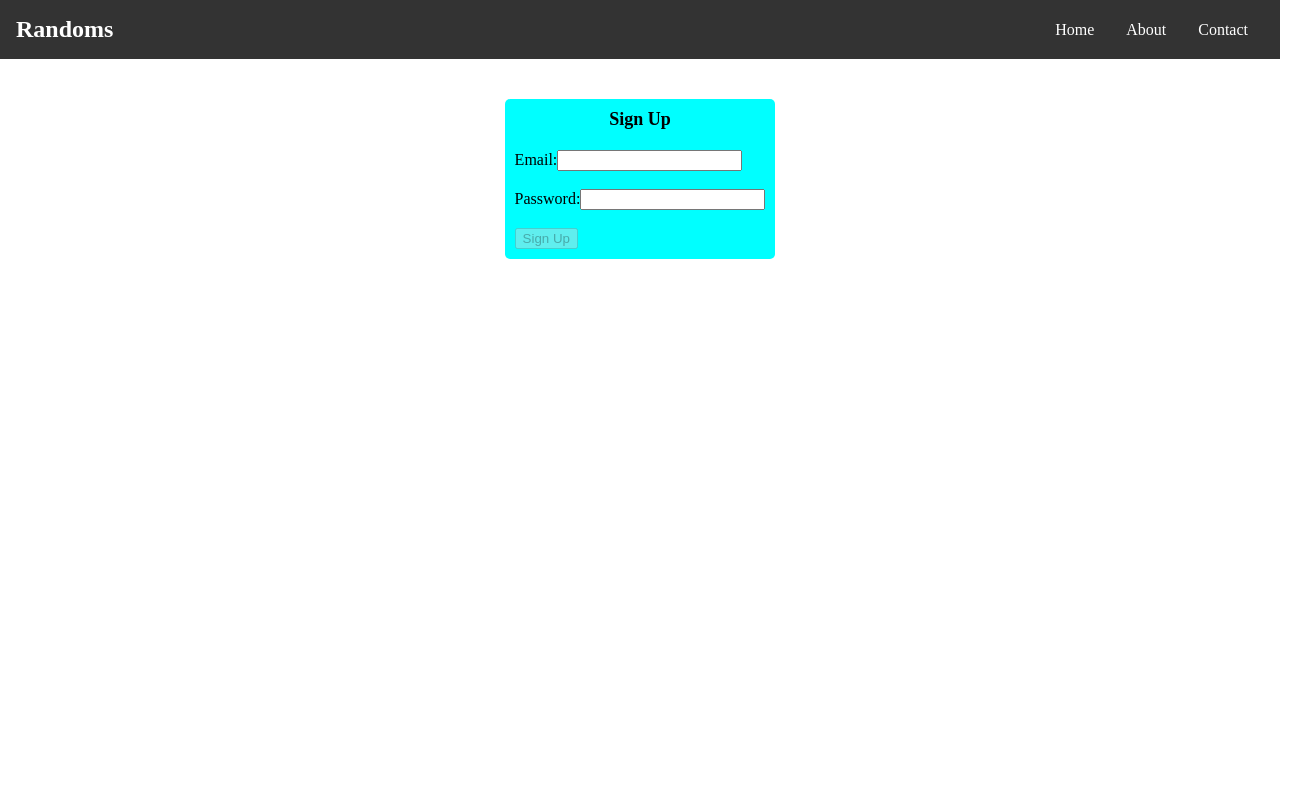
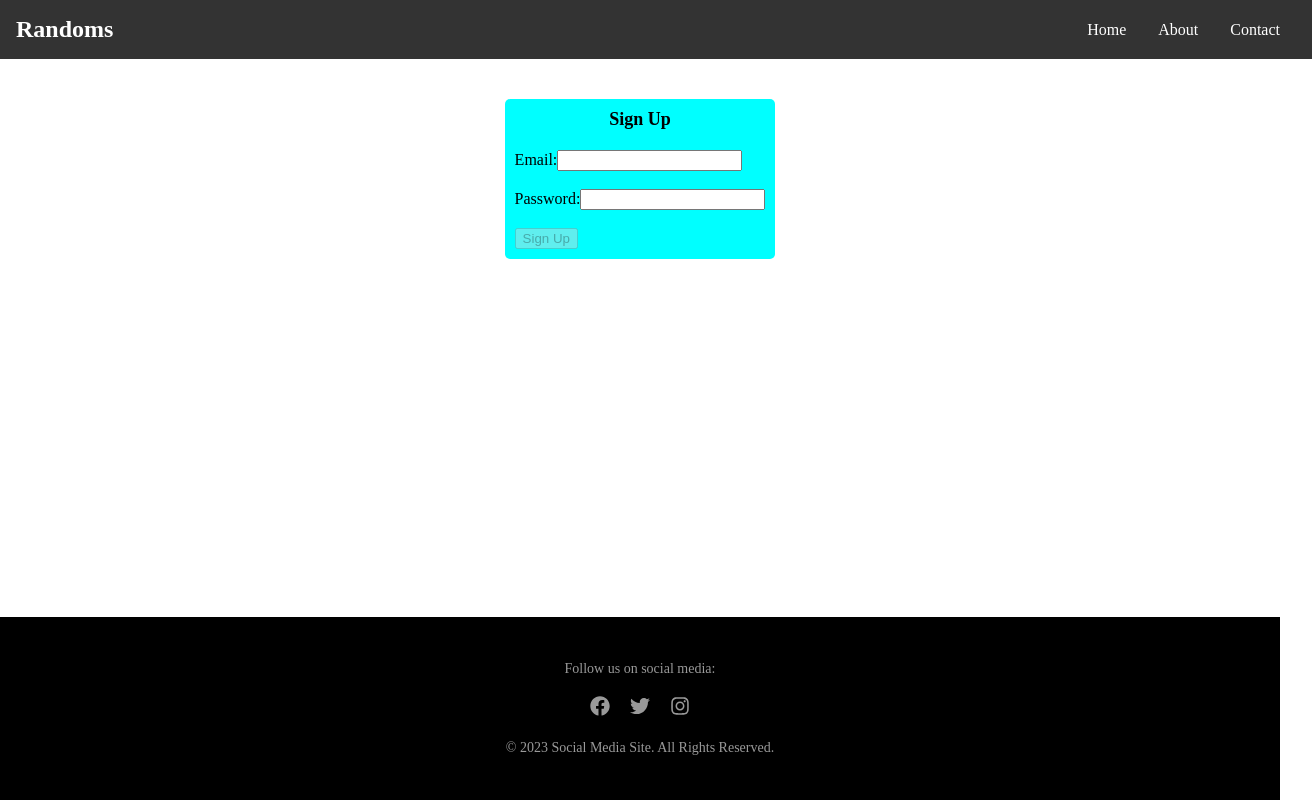
Before and after one commit to DAndre06d/Randoms, a React (Create React App) app: page / in a window 1280 px wide. Shown: the top 800 px of the page, 1312 px wide, since content can reach past the window. Built offline with nearby package versions, Linux system fonts and the light colour scheme.

Commit message:
Fixed the footer

```diff
--- a/src/App.css
+++ b/src/App.css
@@ -4,6 +4,7 @@
   flex-direction: column;
 }
 html, body {
+  width: 100%;
   height: 100%;
   margin: 0;
 }
@@ -12,6 +13,7 @@ html, body {
 /******************             APP STYLE            *********************/
 .app-form{
   width: 100%;
+  height: 100%;
   display: flex;
   justify-content: center;
   align-items: center;
@@ -25,6 +27,7 @@ nav {
   color: #fff;
   padding: 1rem;
   margin-bottom: 20px;
+  width: 100%;
 
 }
 
@@ -117,7 +120,9 @@ nav {
   color: #999;
   text-align: center;
   margin: 0;
-  margin-top: 100%;
+  bottom: 0;
+  position: fixed;
+  width: 100%;
 }
 
 .social-icons {
```
